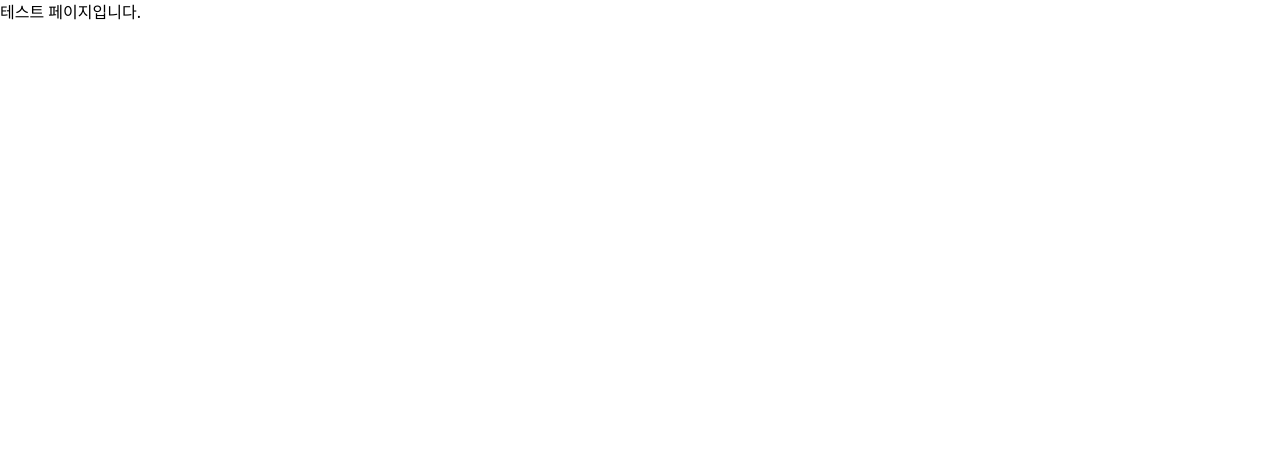
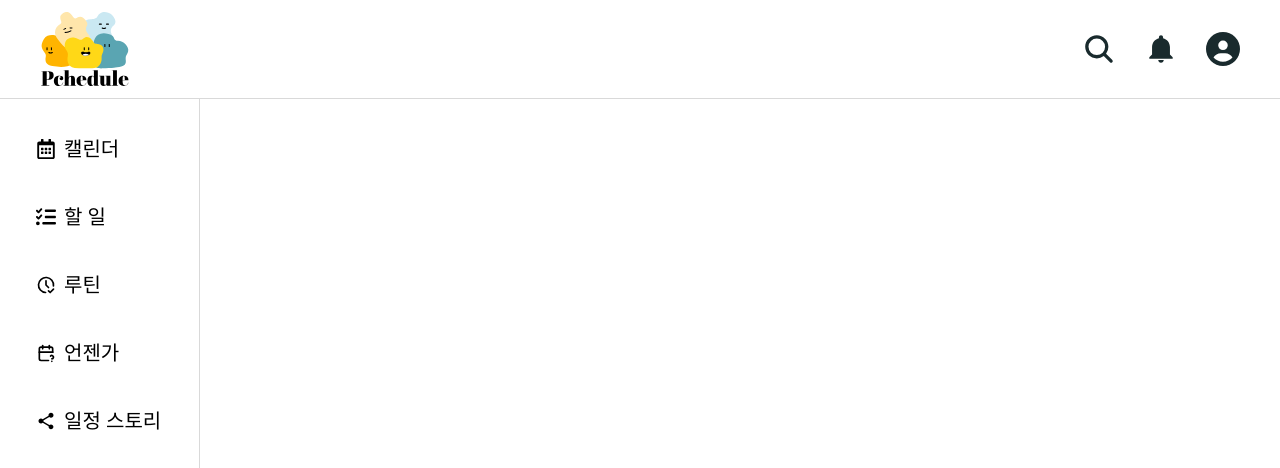
Before and after one commit to oz-main-fe-12-team4/oz_pchedule_fe, a React (Vite) app: page / in a window 1280 px wide. Shown: the top 468 px of the page. Built offline with nearby package versions, Linux system fonts and the light colour scheme.

Commit message:
feat: layout 배치 및 사이즈 조정

```diff
--- a/src/App.jsx
+++ b/src/App.jsx
@@ -1,10 +1,10 @@
+import { Layout } from "./components/Layout.jsx";
 import Test from "./components/test.jsx";
 
 function App() {
   return (
     <>
-      {/* <div>pchedule</div> */}
-      <Test />
+      <Layout />
     </>
   );
 }
--- a/src/components/MenuBar.jsx
+++ b/src/components/MenuBar.jsx
@@ -8,7 +8,7 @@ import { BiSolidUserRectangle } from "react-icons/bi";
 const MenuBar = () => {
   return (
     <>
-      <nav className="w-[200px] h-screen p-9 border-r border-[#D9D9D9]">
+      <nav className="w-[200px] h-[calc(100vh-100.18px)] p-9 border-r border-[#D9D9D9]">
         <ul className="flex flex-col justify-center items-start gap-10 text-xl">
           <li className="flex gap-2 items-center">
             <FaRegCalendarAlt />
```
Also changed, not shown: src/components/Layout.jsx (renamed from src/components/Loyout.jsx).
